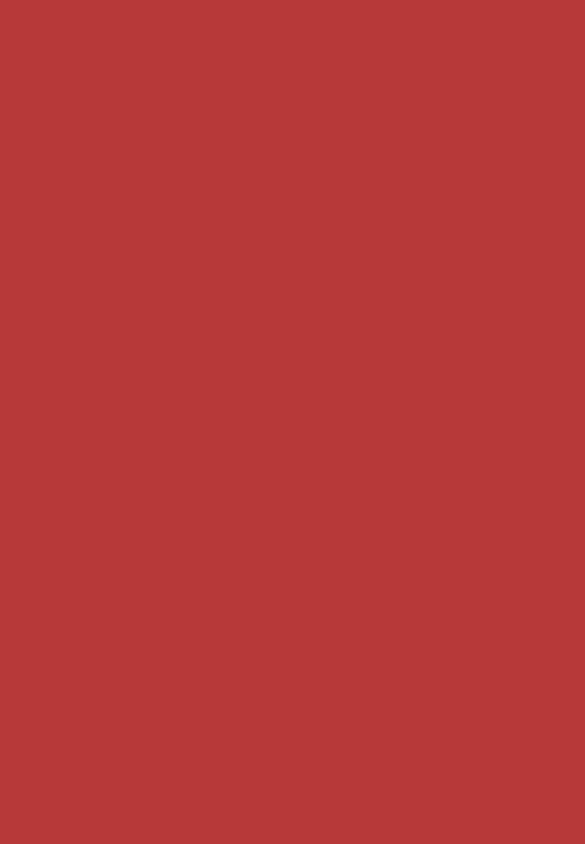
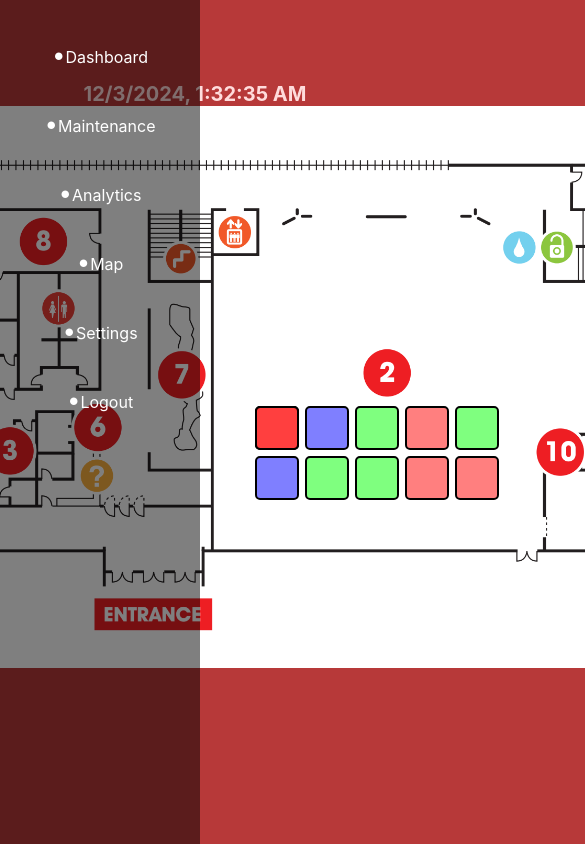
Before and after one commit to amyktruongdev/openbench, a React (Create React App) app in the folder client/: page /map in a window 390 px wide. Before the commit this address had no page. Shown: the top 844 px of the page, 585 px wide, since content can reach past the window. Built offline with nearby package versions, Linux system fonts and the light colour scheme.

Commit message:
Map page, need to fix navbar responsiveness

```diff
--- a/client/src/App.js
+++ b/client/src/App.js
@@ -8,7 +8,7 @@ import Books from "./pages/Books";
 import Update from "./pages/Update";
 import Forgot from "./pages/Forgot";
 import Registration from "./pages/Registration";
-
+import Map from "./pages/Map";
 
 
 function App() {
@@ -21,6 +21,7 @@ function App() {
         <Route path="/update" element={<Update/>}/>
         <Route path="/forgot" element={<Forgot/>}/>
         <Route path="/registration" element={<Registration/>}/>
+        <Route path="/map" element={<Map/>}/>
       </Routes>
       </BrowserRouter>
 
--- /dev/null
+++ b/client/src/Map.css
@@ -0,0 +1,81 @@
+.map-container {
+    position: relative;
+    display: inline-block;
+  }
+
+  .map-image {
+    width: 1000px; /* Adjust as needed */
+    height: auto;
+  }
+
+  .overlay-shape {
+    position: absolute;
+    top: 300px; /* Align under number 2 */
+    left: 560px; /* Position of the first shape */
+    width: 40px; /* Shape size */
+    height: 40px;
+    background-color: rgba(255, 0, 0, 0.5); /* Semi-transparent red */
+    border: 2px solid black;
+    pointer-events: auto; /* Allow hover */
+    border-radius: 5px;
+    transition: transform 0.2s ease, box-shadow 0.2s ease; /* Smooth hover */
+  }
+
+  /* Hover effect for pop-out */
+  .overlay-shape:hover {
+    transform: scale(1.2); /* Pop-out by scaling */
+    box-shadow: 0 4px 8px rgba(0, 0, 0, 0.3); /* Add subtle shadow */
+    cursor: pointer; /* Show pointer cursor */
+  }
+
+  /* First row of shapes */
+  .right-shape {
+    left: calc(560px + 50px);
+    background-color: rgba(0, 0, 255, 0.5); /* Blue */
+  }
+
+  .right-shape-two {
+    left: calc(560px + 100px);
+    background-color: rgba(0, 255, 0, 0.5); /* Green */
+  }
+
+  .right-shape-three {
+    left: calc(560px + 150px);
+    background-color: rgba(255, 0, 0, 0.5);
+  }
+
+  .right-shape-four {
+    left: calc(560px + 200px);
+    background-color: rgba(0, 255, 0, 0.5); /* Green */
+  }
+
+  /* Second row of shapes */
+  .second-row-shape {
+    top: calc(300px + 50px);
+    left: 560px;
+    background-color: rgba(0, 0, 255, 0.5); /* Blue */
+  }
+
+  .second-row-shape-two {
+    top: calc(300px + 50px);
+    left: calc(560px + 50px);
+    background-color: rgba(0, 255, 0, 0.5); /* Green */
+  }
+
+  .second-row-shape-three {
+    top: calc(300px + 50px);
+    left: calc(560px + 100px);
+    background-color: rgba(0, 255, 0, 0.5); /* Green */
+  }
+
+  .second-row-shape-four {
+    top: calc(300px + 50px);
+    left: calc(560px + 150px);
+    background-color: rgba(255, 0, 0, 0.5);
+  }
+
+  .second-row-shape-five {
+    top: calc(300px + 50px);
+    left: calc(560px + 200px);
+    background-color: rgba(255, 0, 0, 0.5);
+  }
--- a/client/src/Nav.js
+++ b/client/src/Nav.js
@@ -2,9 +2,10 @@ function Nav() {
     return (
       <div className="navbar">
         <ul>
-          <li><a className="active" href="index.html">Dashboard</a></li>
+          <li><a className="active" href="add">Dashboard</a></li>
           <li><a href="/maintenance.html">Maintenance</a></li>
           <li><a href="/analytics.html">Analytics</a></li>
+          <li><a href="/map">Map</a></li>
           <li><a href="#">Settings</a></li>
           <li><a href="/update">Logout</a></li>
         </ul>
--- a/client/src/index.css
+++ b/client/src/index.css
@@ -26,20 +26,23 @@ body {
   margin-bottom: 20px;
 }
 
+/* Base Navbar */
 .navbar {
-  position: fixed; /* Keeps navbar on the left */
-  left: 0; /* Align to the left */
-  top: 0; /* Stick to the top */
-  height: 100vh; /* Full height of the viewport */
-  width: 450px !important; /* Ensure width change with !important */
+  position: fixed;
+  left: 0;
+  top: 0;
+  height: 100vh;
+  width: 300px;
   background-color: rgba(0, 0, 0, 0.5);
   padding-top: 20px;
   display: flex;
   flex-direction: column;
   align-items: center;
+  transition: width 0.3s ease; /* Smooth transition */
+  z-index: 1000;
 }
 
-/* Ensure the list takes full width */
+/* Navbar Items */
 .navbar ul {
   list-style-type: none;
   padding: 0;
@@ -55,27 +58,63 @@ body {
 .navbar ul li a {
   display: block;
   color: white;
-  padding: 30px; /* Adjust padding */
+  padding: 30px;
   font-size: 20px;
   text-decoration: none;
-  width: 100%; /* Ensure links take full width */
-  box-sizing: border-box; /* Prevent overflow */
+  width: 100%;
+  box-sizing: border-box;
 }
 
 .navbar ul li a:hover {
   background-color: red;
-  width: 100%; /* Ensure hover effect stays inside navbar */
-  box-sizing: border-box; /* Prevent overflow */
+  width: 100%;
+  box-sizing: border-box;
 }
 
-
-/* Adjust the content so it does not overlap */
+/* Main Content */
 .content {
-  margin-left: 170px; /* Adjust margin according to navbar width */
+  margin-left: 300px; /* Adjust for navbar width */
   padding: 20px;
-  width: calc(100% - 170px); /* Ensure it adjusts dynamically */
+  transition: margin-left 0.3s ease; /* Smooth transition */
+  width: calc(100% - 300px); /* Adjust dynamically */
 }
 
+/* Responsive Navbar for Small Screens */
+@media (max-width: 768px) {
+  .navbar {
+    width: 60px; /* Collapse navbar */
+  }
+
+  .navbar ul li a {
+    font-size: 0; /* Hide text */
+    padding: 20px;
+  }
+
+  .navbar ul li a::before {
+    content: '•'; /* Replace text with a dot/icon */
+    font-size: 24px;
+    color: white;
+  }
+
+  .content {
+    margin-left: 60px; /* Adjust content margin */
+    width: calc(100% - 60px);
+  }
+
+  /* Expand Navbar on Hover */
+  .navbar:hover {
+    width: 200px;
+  }
+
+  .navbar:hover ul li a {
+    font-size: 16px; /* Show text on hover */
+  }
+
+  .navbar:hover .content {
+    margin-left: 200px; /* Expand content on hover */
+    width: calc(100% - 200px);
+  }
+}
 
 
 .box-container {
--- /dev/null
+++ b/client/src/pages/Map.jsx
@@ -0,0 +1,33 @@
+import React from 'react';
+import Time from '../Time';
+import Nav from '../Nav';
+import '../Map.css';
+
+const Map = () => {
+  return (
+    <div>
+      <h1>OpenBench</h1>
+      <Time />
+      <Nav></Nav>
+      <div className="map-container">
+        <img src="/map.png" alt="Map Image" className="map-image" />
+        <div className="overlay-shape"></div>
+        {/* New Shape to the right */}
+        <div className="overlay-shape right-shape" />
+        <div className="overlay-shape right-shape-two" />
+        <div className="overlay-shape right-shape-three" />
+        <div className="overlay-shape right-shape-four" />
+        <div className="overlay-shape right-shape-five" />
+
+        {/* Second row of shapes directly below */}
+        <div className="overlay-shape second-row-shape" />
+        <div className="overlay-shape second-row-shape-two" />
+        <div className="overlay-shape second-row-shape-three" />
+        <div className="overlay-shape second-row-shape-four" />
+        <div className="overlay-shape second-row-shape-five" />
+      </div>
+    </div>
+  );
+};
+
+export default Map;
```
Also changed, not shown: package.json (added, +12 -0 lines), client/public/map.png (added), 1 other file (tests, documents, lock files or other folders).
